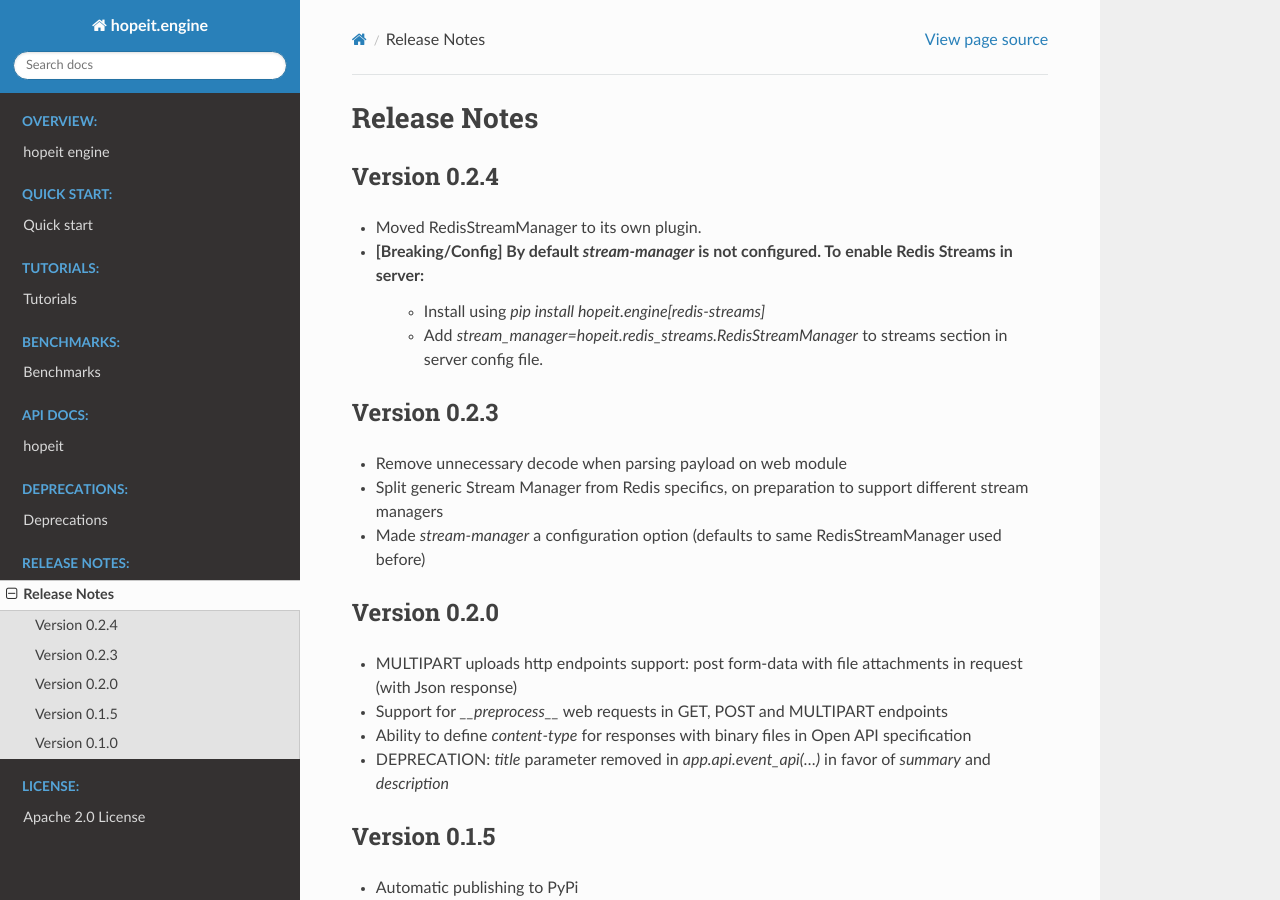
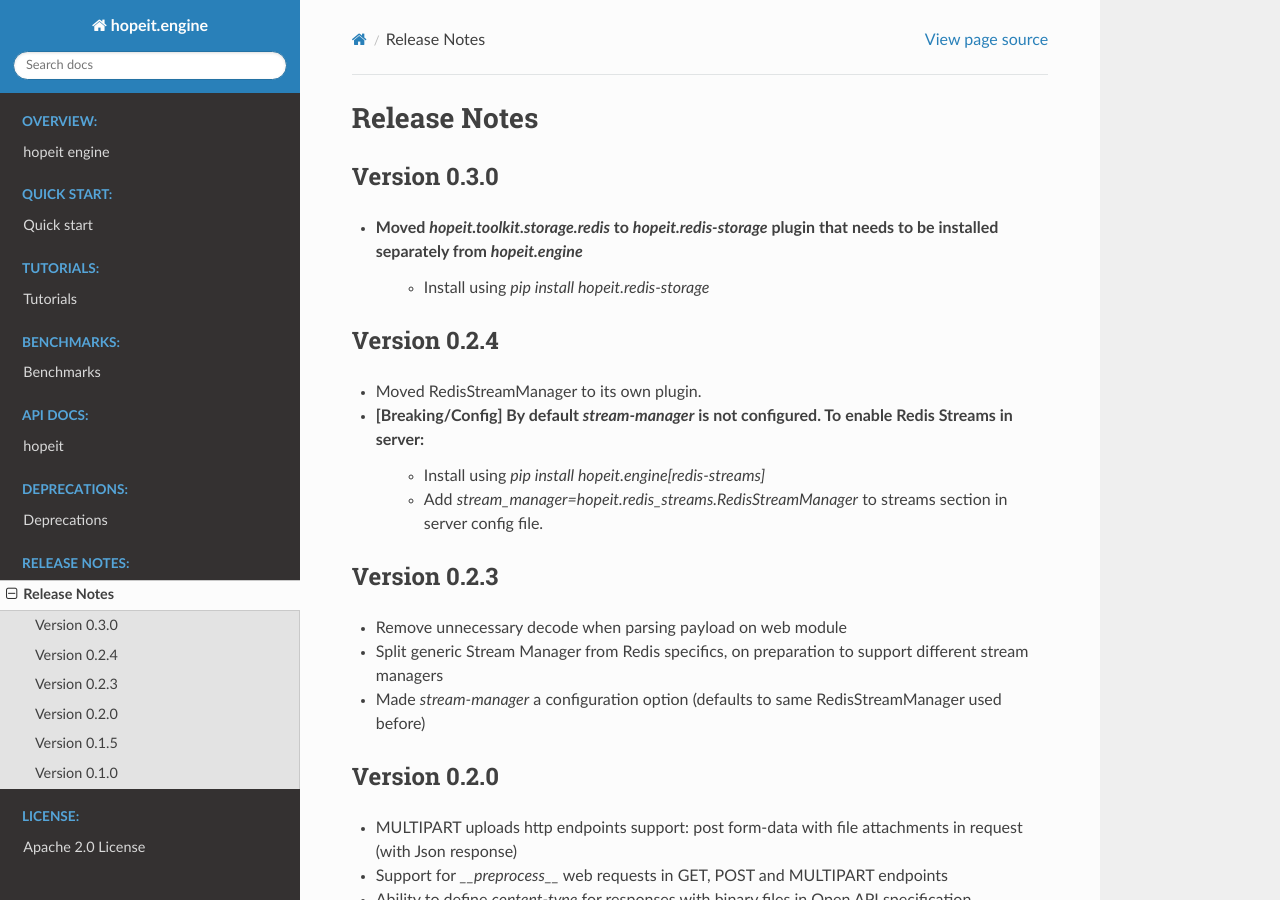
Before and after one commit to hopeit-git/hopeit.engine, a Sphinx documentation site: the page built from docs/source/release-notes.rst, in a window 1280 px wide and 900 px high. Built offline with Sphinx 7.4.7 and the Read the Docs theme 2.0.0, drawn with Linux system fonts in a browser that asks for light colours.

Commit message:
update docs

```diff
--- a/docs/source/release-notes.rst
+++ b/docs/source/release-notes.rst
@@ -1,5 +1,10 @@
 Release Notes
 =============
+
+Version 0.3.0
+_____________
+- Moved `hopeit.toolkit.storage.redis` to `hopeit.redis-storage` plugin that needs to be installed separately from `hopeit.engine`
+    - Install using `pip install hopeit.redis-storage`
 
 Version 0.2.4
 _____________
```
Also changed, not shown: plugins/storage/redis/README.md.
